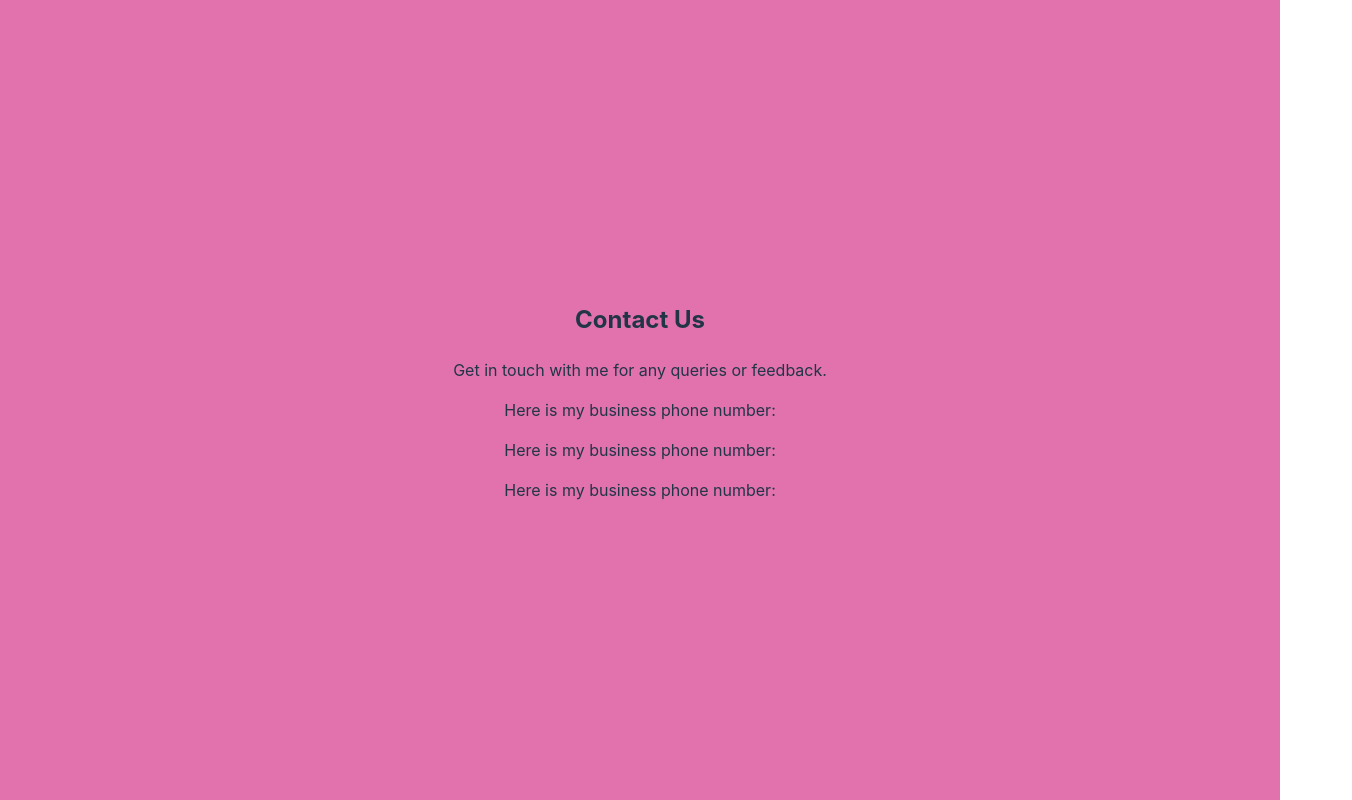
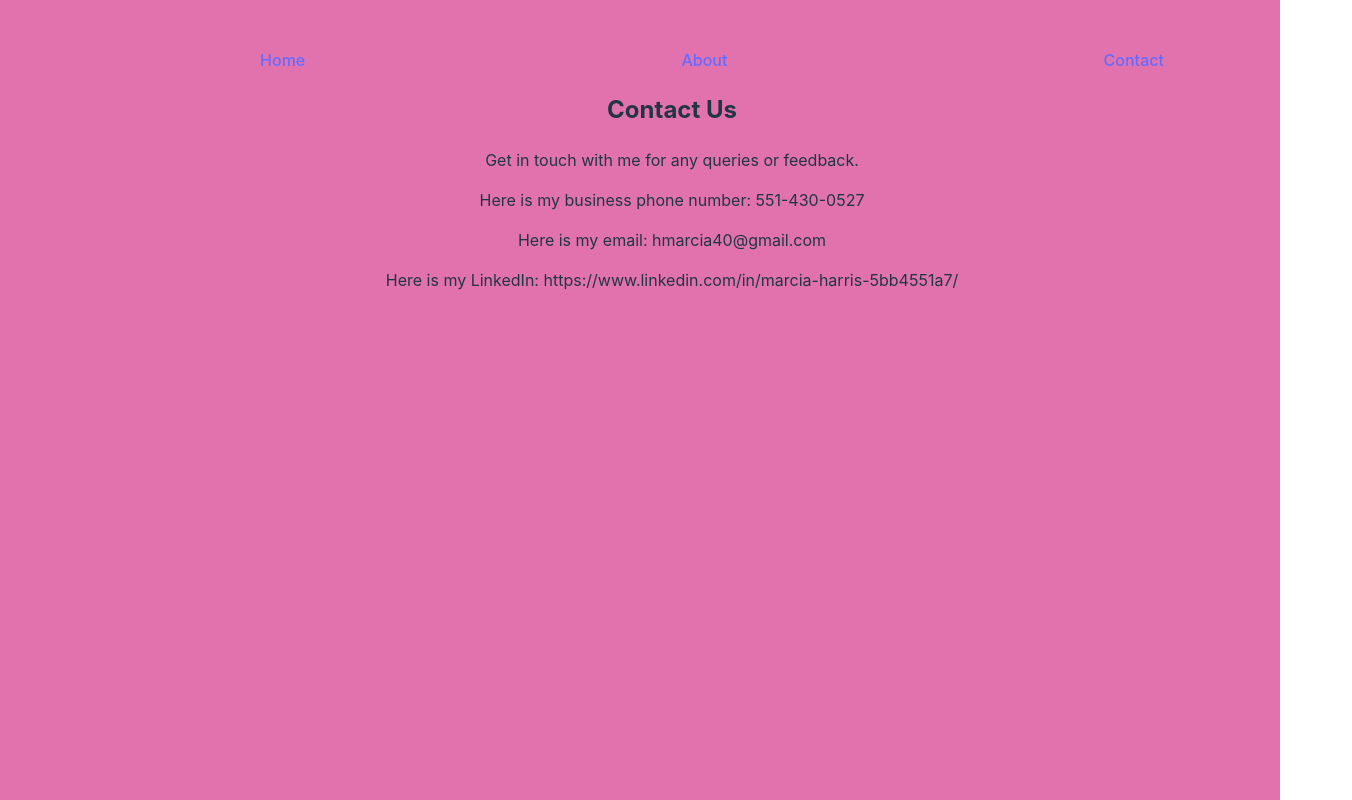
Before and after one commit to marciaharris/portfolio, a React (Vite) app: page /Contact in a window 1280 px wide. Shown: the whole page, 1352 px wide, since content can reach past the window. Built offline with nearby package versions, Linux system fonts and the light colour scheme.

Commit message:
layout added, home glitch fixed

```diff
--- a/src/App.css
+++ b/src/App.css
@@ -7,4 +7,15 @@
 }
 body {
   background-color: rgb(225, 114, 173) ;
+  margin: 0;
+  display: flex;
+  flex-direction: column;
 }
+.navbar > ul {
+  justify-content: space-around;
+  list-style: none;
+  display: flex;
+  flex-direction: row;
+  align-items: center;
+  width: 100vw;
+}
--- a/src/App.jsx
+++ b/src/App.jsx
@@ -1,5 +1,6 @@
 import { useState } from 'react'
 import './App.css'
+import Layout from './Components/Layout'
 import Home from './Components/Home'
 import About from './Components/About'
 import Contact from './Components/Contact'
@@ -9,11 +10,12 @@ import {BrowserRouter, Routes, Route } from "react-router-dom";
 
 function App() {
   const Navbar = () => {
+
     return (
-			<nav>
+            <nav className="navbar">
     <ul>
       <li>
-        <Link to="/">Home</Link>
+        <Link to="/home">Home</Link>
       </li>
       <li>
         <Link to="/about">About</Link>
@@ -25,15 +27,15 @@ function App() {
 </nav>
     )
   }
-  const phone = "551-430-0527"
 
   return (
     <BrowserRouter>
       <Routes>
-        <Route path="/" element ={<Navbar />}/>
-        <Route path="/Home" element ={<Home/>}/>
-        <Route path="/About" element ={<About/>}/>
-        <Route path="/Contact" element ={<Contact props={phone}/>}/>
+      <Route path="/" element ={<Layout/>}>
+          <Route path="/Home" element ={<Home/>}/>
+          <Route path="/About" element ={<About/>}/>
+          <Route path="/Contact" element ={<Contact phone="551-430-0527" email = "hmarcia40@gmail.com" linkedIn ="https://www.linkedin.com/in/marcia-harris-5bb4551a7/"/>}/>
+        </Route>
       </Routes>
     </BrowserRouter>
   )
--- a/src/Components/Contact.jsx
+++ b/src/Components/Contact.jsx
@@ -7,8 +7,8 @@ export default function Contact (props){
            <h2>Contact Us</h2>
             <p>Get in touch with me for any queries or feedback.</p>
             <p>Here is my business phone number: {phone}</p>
-            <p>Here is my business phone number: {email}</p>
-            <p>Here is my business phone number: {linkedIn}</p>
+            <p>Here is my email: {email}</p>
+            <p>Here is my LinkedIn: {linkedIn}</p>
         </div>
     )
 }
--- /dev/null
+++ b/src/Components/Layout.jsx
@@ -0,0 +1,24 @@
+import {Outlet} from "react-router-dom"
+import { Link } from 'react-router-dom'
+
+export default function Layout () {
+
+    return (
+        <div>
+        <nav className="navbar">
+    <ul>
+      <li>
+        <Link to="/home">Home</Link>
+      </li>
+      <li>
+        <Link to="/about">About</Link>
+      </li>
+      <li>
+        <Link to="/contact">Contact</Link>
+      </li>
+    </ul>
+</nav>
+            <Outlet/>
+        </div>
+    )
+}
```
